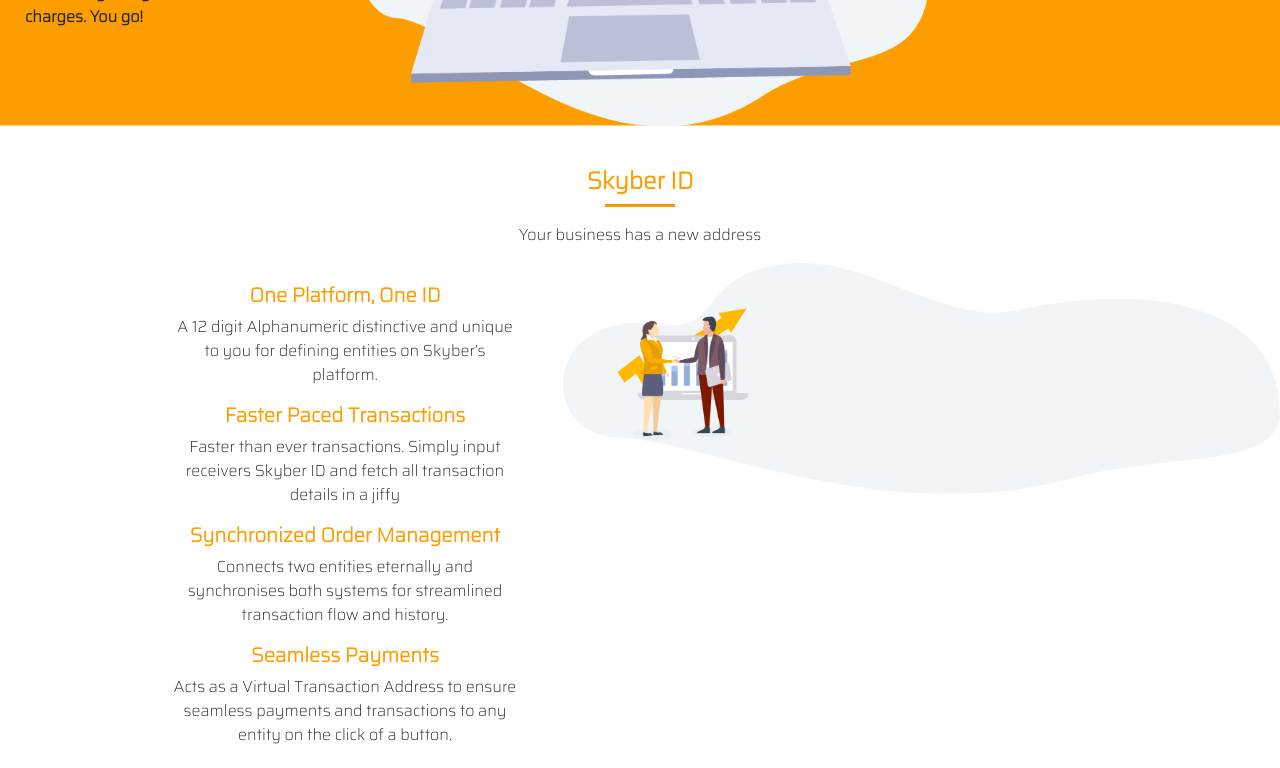
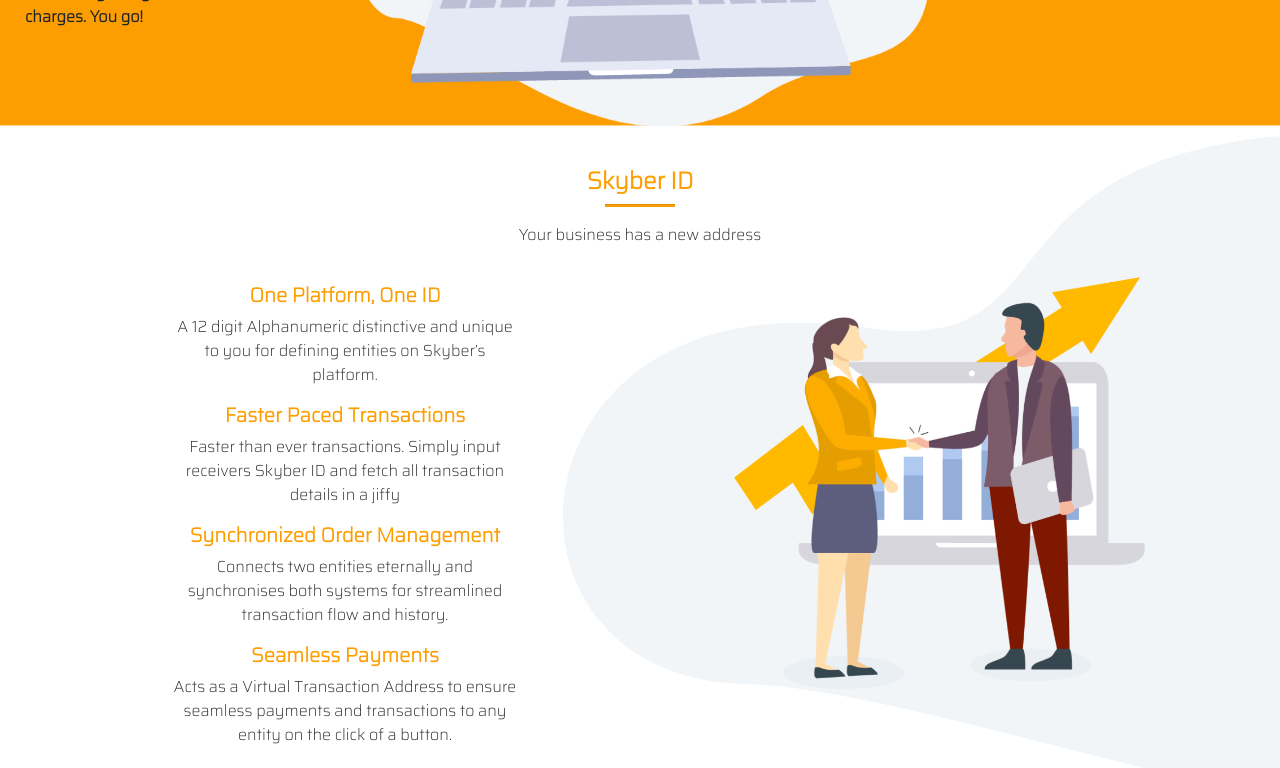
Before and after one commit to Saif-S/website, an Angular app: page / in a window 1280 px wide. Shown: the part 3200-3968 px from the top of the page. Built offline with nearby package versions, Linux system fonts and the light colour scheme.

Commit message:
homepage changes done

```diff
--- a/src/app/routingcompenents/home/home.component.css
+++ b/src/app/routingcompenents/home/home.component.css
@@ -789,6 +789,8 @@ margin:20px 0px 0px 50px;
 .man img{
     width: 100%;
     margin-left: 15px;
+    position: relative;
+    bottom:128px;
 }
 .companies{
     background-image: url('../../../assets/img/Group35693.png');
--- a/src/app/routingcompenents/home/home.component.html
+++ b/src/app/routingcompenents/home/home.component.html
@@ -257,11 +257,8 @@
       <p class="cell">Your business has a new address</p>
     </div>
   </div>
-  <div class="row">
+  <div class="row" style="height:568px;">
     <div class="col-md-1">
-      <div class="zzz">
-        <!-- <img src="../../../assets/img/logo 1.png"> -->
-      </div>
     </div>
     <div class="col-md-4 text-center">
       <div class="text">
@@ -279,7 +276,7 @@
       </div>
     </div>
     <div class="col-md-7">
-      <div class="man" data-aos="fade-up">
+      <div class="man">
         <img src="../../../assets/img/Group 35711.png">
       </div>
     </div>
```
Also changed, not shown: src/assets/img/Group 35711.png.
